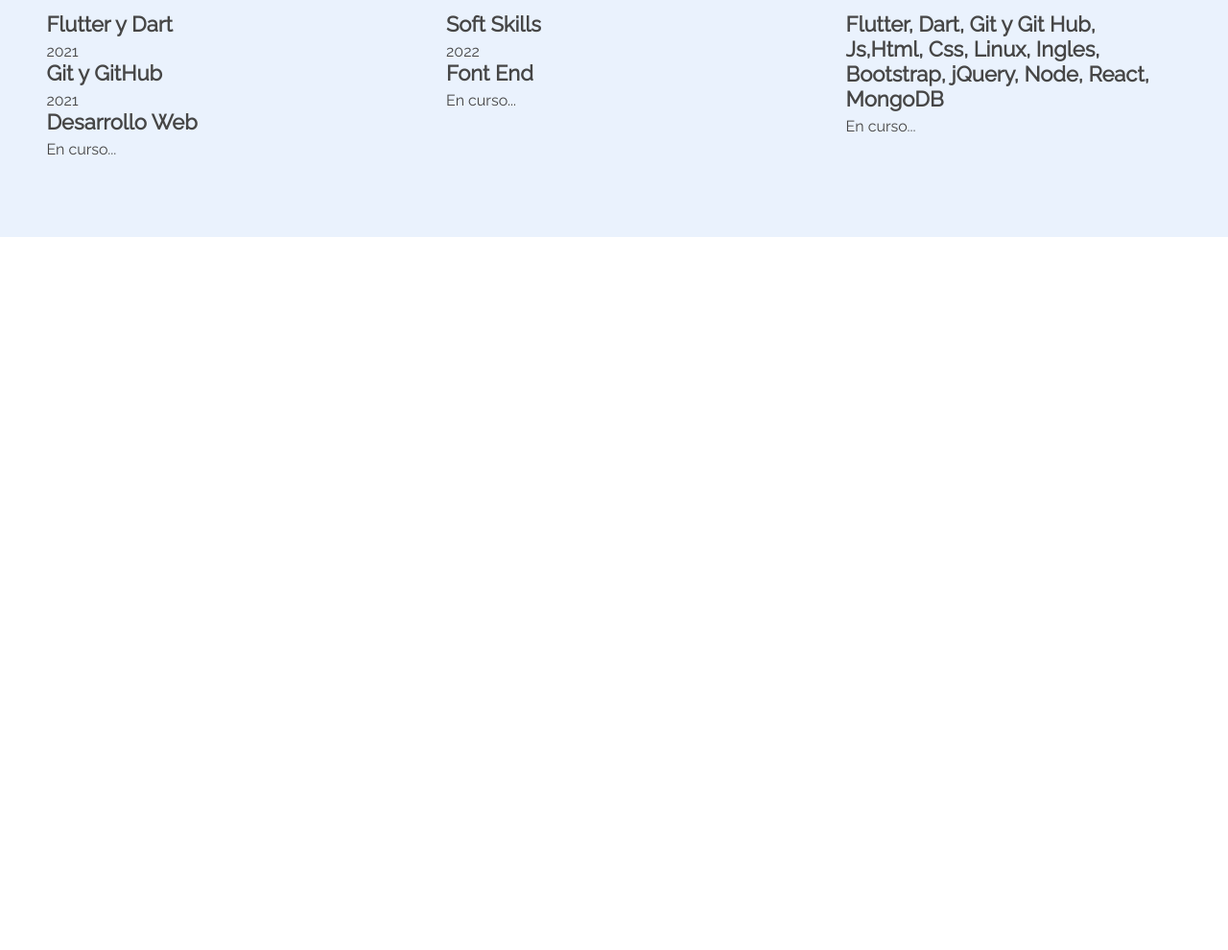
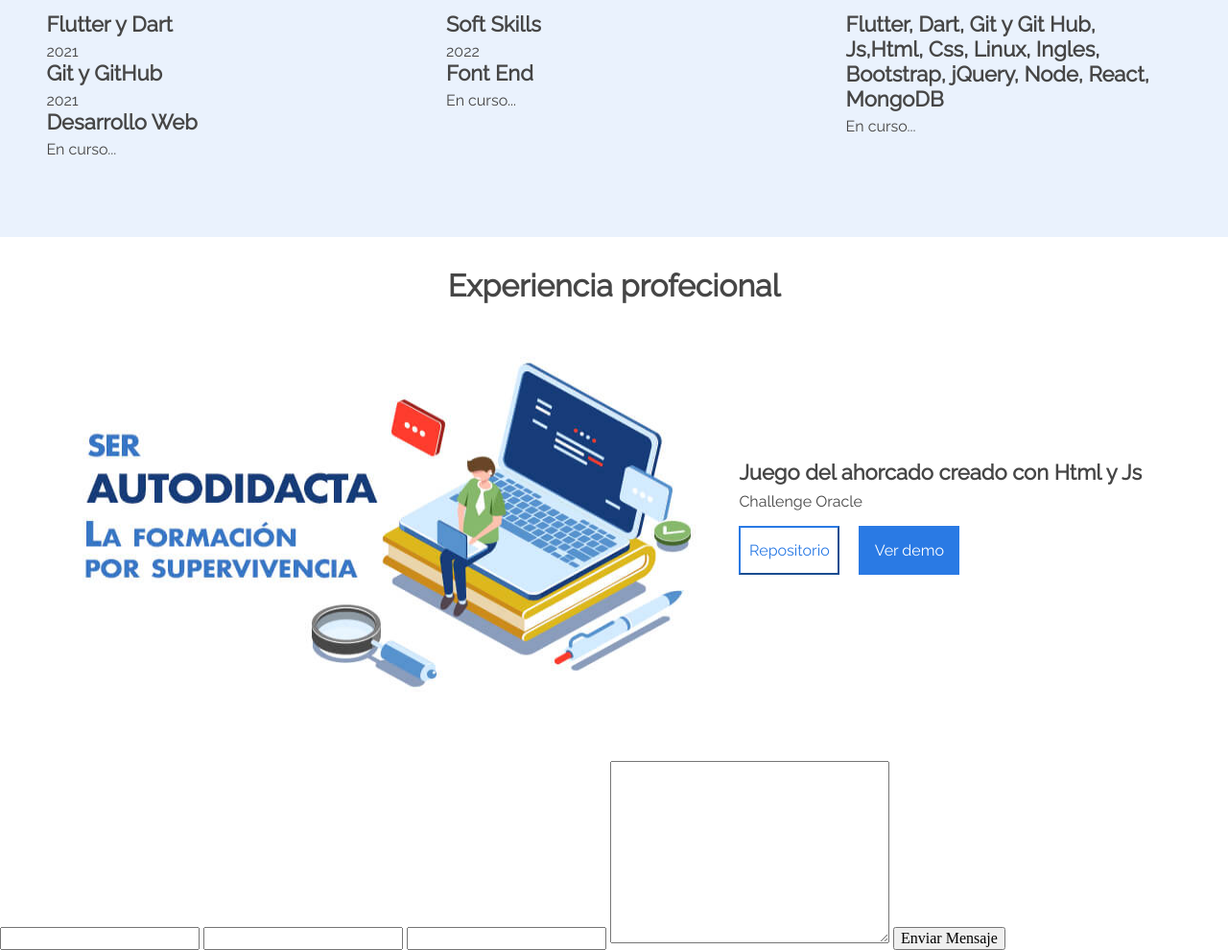
Before and after one commit to ernesto-developer/portafolio-web, a plain HTML site: page index.html in a window 1280 px wide. Shown: the part 2150-3140 px from the top of the page at 96% size. Before the commit the page ends 2429 px from the top, so only its background shows below. Drawn offline with Linux system fonts and the light colour scheme.

Commit message:
inicio de creacion de la seccion contactos

```diff
--- /dev/null
+++ b/css/general.css
@@ -0,0 +1,6 @@
+
+
+:root{
+
+    --font-Raleway: 'Raleway', sans-serif;
+}
--- /dev/null
+++ b/css/projects.css
@@ -0,0 +1,110 @@
+.projects{
+    width: 100%;
+    display: flex;
+    flex-direction: column;
+}
+
+.projects__title{
+    font-family: var(--font-Raleway);
+    font-size: 32px;
+    line-height: 38px;
+    font-weight: bold;
+    color: #464646;
+    align-self: center;
+
+}
+
+.projects__container{
+    display: flex;
+    margin: 32px 3% 64px 3%;
+}
+.projects__container__img{
+    width: 700px;
+    height: 380px;
+    margin: 0px 16px;
+
+}
+.projects__container__infos{
+    height: fit-content;
+    align-self: center;
+
+}
+.projects__container__info__title{
+    font-family: var(--font-Raleway);
+    font-size: 22px;
+    font-weight: bold;
+    line-height: 26px;
+    color: #464646;
+
+}
+.projects__container__info__desingInfo{
+    font-family: var(--font-Raleway);
+    font-size: 16px;
+    font-weight: 500;
+    line-height: 19px;
+    color: #464646;
+    margin: 8px 0px;
+
+}
+.projects__container__info__divButtons{
+
+}
+.projects__container__info__divButtons__buttonRepo{
+    font-family: var(--font-Raleway);
+    font-size: 16px;
+    line-height: 19px;
+    color: #2a7ae4;
+    background-color: #fff;
+    width: 105px;
+    height: 51px;
+    border-color: #2a7ae4;
+    margin-right: 16px;
+    cursor: pointer;
+    transition: .2s;
+}
+.projects__container__info__divButtons__buttonRepo:hover{
+
+    background-color: #dfd6d6;
+    transition: .2s;
+
+}
+
+.projects__container__info__divButtons__buttonDemo{
+    font-family: var(--font-Raleway);
+    font-size: 16px;
+    line-height: 19px;
+    color: #FFF;
+    background-color: #2a7ae4;
+    width: 105px;
+    height: 51px;
+    border: none;
+    margin-top: 8px;
+    cursor: pointer;
+    transition: .2s;
+}
+.projects__container__info__divButtons__buttonDemo:hover{
+    background-color: #236ac7;
+    transition: .2s;
+}
+
+@media (max-width: 900px){
+
+    .projects__title{
+        font-size: 22px;
+        line-height: 26px;
+    }
+
+    .projects__container{
+        flex-direction: column;
+        align-items: center;
+    }
+    .projects__container__img{
+        width: 100%;
+        height: fit-content;
+    }
+    .projects__container__infos{
+        align-self: flex-start;
+        margin-top: 16px;
+    }
+
+}
--- a/index.html
+++ b/index.html
@@ -18,6 +18,8 @@
     <link rel="stylesheet" href="css/skills.css">
     <link rel="stylesheet" href="css/hobbies.css">
     <link rel="stylesheet" href="css/studies.css">
+    <link rel="stylesheet" href="css/projects.css">
+    <link rel="stylesheet" href="css/general.css">
 
     <title>Portafolio de Ernesto Ruiz</title>
 </head>
@@ -33,7 +35,7 @@
             <a href="#skills"><p class="header__nav__link">Skills</p></a>
             <a href="#hobbies"><p class="header__nav__link">Hobbies</p></a>
             <a href="#studies"><p class="header__nav__link">Formacion</p></a>
-            <a href=""><p class="header__nav__link">Proyectos</p></a>
+            <a href="#projects"><p class="header__nav__link">Proyectos</p></a>
         </div>
         <div class="header__contacto">
             <p class="header__contacto__email">ernesto_711@live.com.mx</p>
@@ -175,9 +177,41 @@
         </div>
     </section>
 
+    <section class="projects" id="projects">
+        <p class="projects__title">Experiencia profecional</p>
+        <div class="projects__container">
+            <img class="projects__container__img" src="assets/autodidactaImg.jpg" alt="">
+            <div class="projects__container__infos">
+                <p class="projects__container__info__title">Juego del ahorcado creado con Html y Js</p>
+                <p class="projects__container__info__desingInfo">Challenge Oracle</p>
+                <div class="projects__container__info__divButtons">
+                    <button class="projects__container__info__divButtons__buttonRepo">Repositorio</button>
+                    <button class="projects__container__info__divButtons__buttonDemo">Ver demo</button>
+                </div>
+            </div>
+        </div>
+    </section>
+
+    <section class="contacto">
+        <div class="contacto__img"></div>
+        <div class="contacto__containerForm">
+            <h2 class="contacto__form__title"></h2>
+            <p class="contacto__form__text"></p>
+            <p class="contacto__form__text"></p>
+            <form action="" class="contacto__form">
+                <input type="text" name="nombre" id="" class="contacto__form__nombre">
+                <input type="email" name="email" id="" class="contacto__form__email">
+                <input type="text" name="asunto" id="" class="contacto__form__asunto">
+                <textarea name="mensaje" id="" cols="30" rows="10" class="contacto__form__mensaje"></textarea>
+                <button class="contacto__form__button">Enviar Mensaje</button>
+            </form>
+        </div>
+    </section>
+
+
 
 </body>
 
 </html>
 
-<!-- font-family: 'Raleway', sans-serif; -->
+<!-- -->
```
